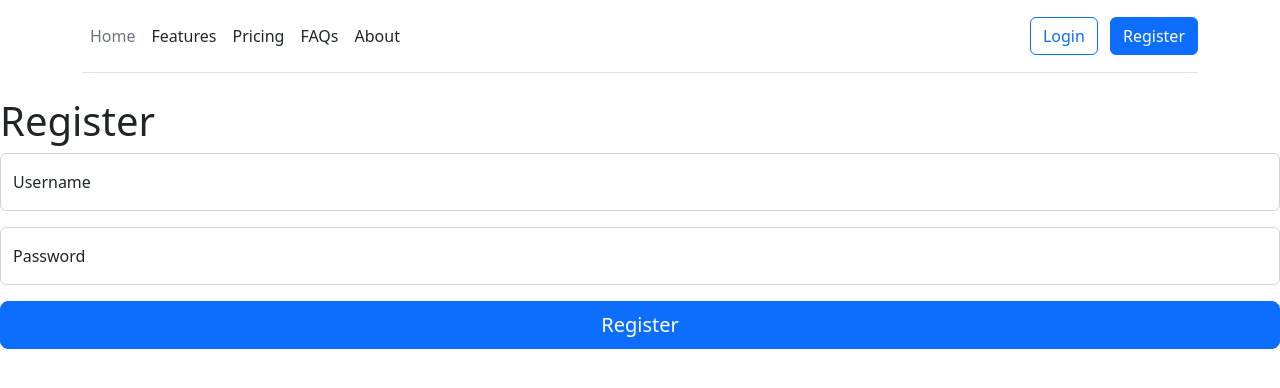
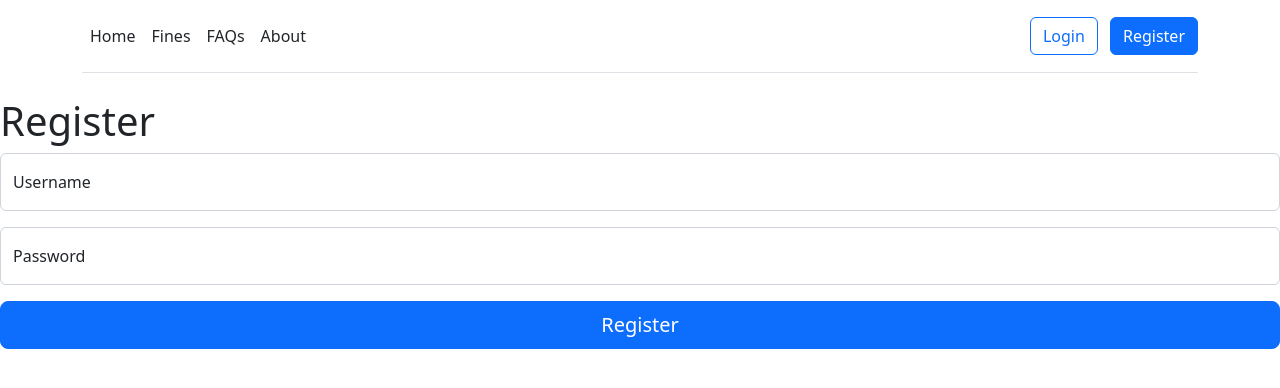
Before and after one commit to danielaldham/cs50_final, a Flask app: template fines/templates/auth/register.html in a window 1280 px wide. Shown: the top 388 px of the page. Run offline with Flask 2, Linux system fonts and the light colour scheme; the template is opened without the code that fills it, so the values that code supplies are empty.

Commit message:
Updated navbar

```diff
--- a/fines/templates/base.html
+++ b/fines/templates/base.html
@@ -11,9 +11,8 @@
         <header class="d-flex flex-wrap align-items-center justify-content-center justify-content-md-between py-3 mb-4 border-bottom">
 
           <ul class="nav col-12 col-md-auto mb-2 justify-content-center mb-md-0">
-            <li><a href="#" class="nav-link px-2 link-secondary">Home</a></li>
-            <li><a href="#" class="nav-link px-2 link-dark">Features</a></li>
-            <li><a href="#" class="nav-link px-2 link-dark">Pricing</a></li>
+            <li><a href="#" class="nav-link px-2 link-dark">Home</a></li>
+            <li><a href="#" class="nav-link px-2 link-dark">Fines</a></li>
             <li><a href="#" class="nav-link px-2 link-dark">FAQs</a></li>
             <li><a href="#" class="nav-link px-2 link-dark">About</a></li>
           </ul>
```
